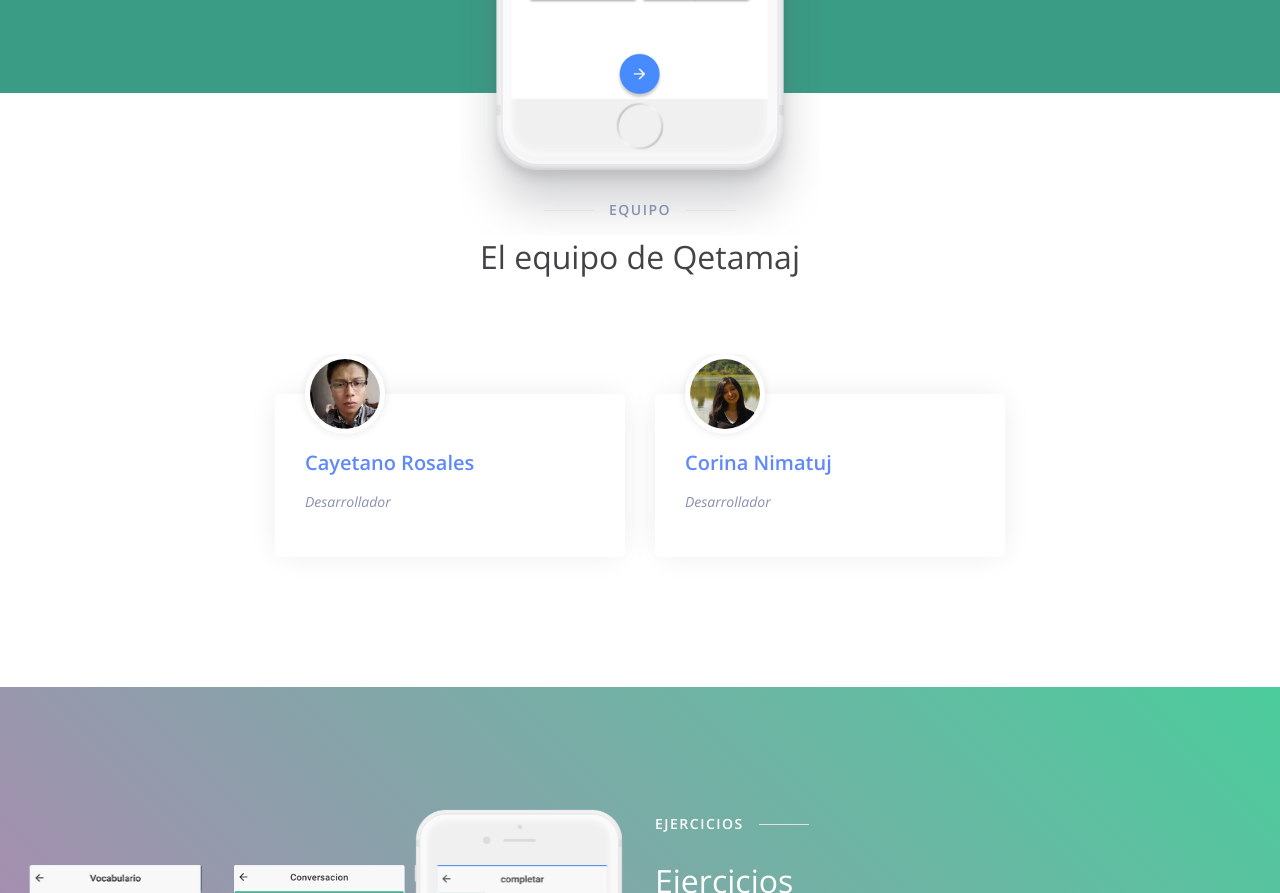
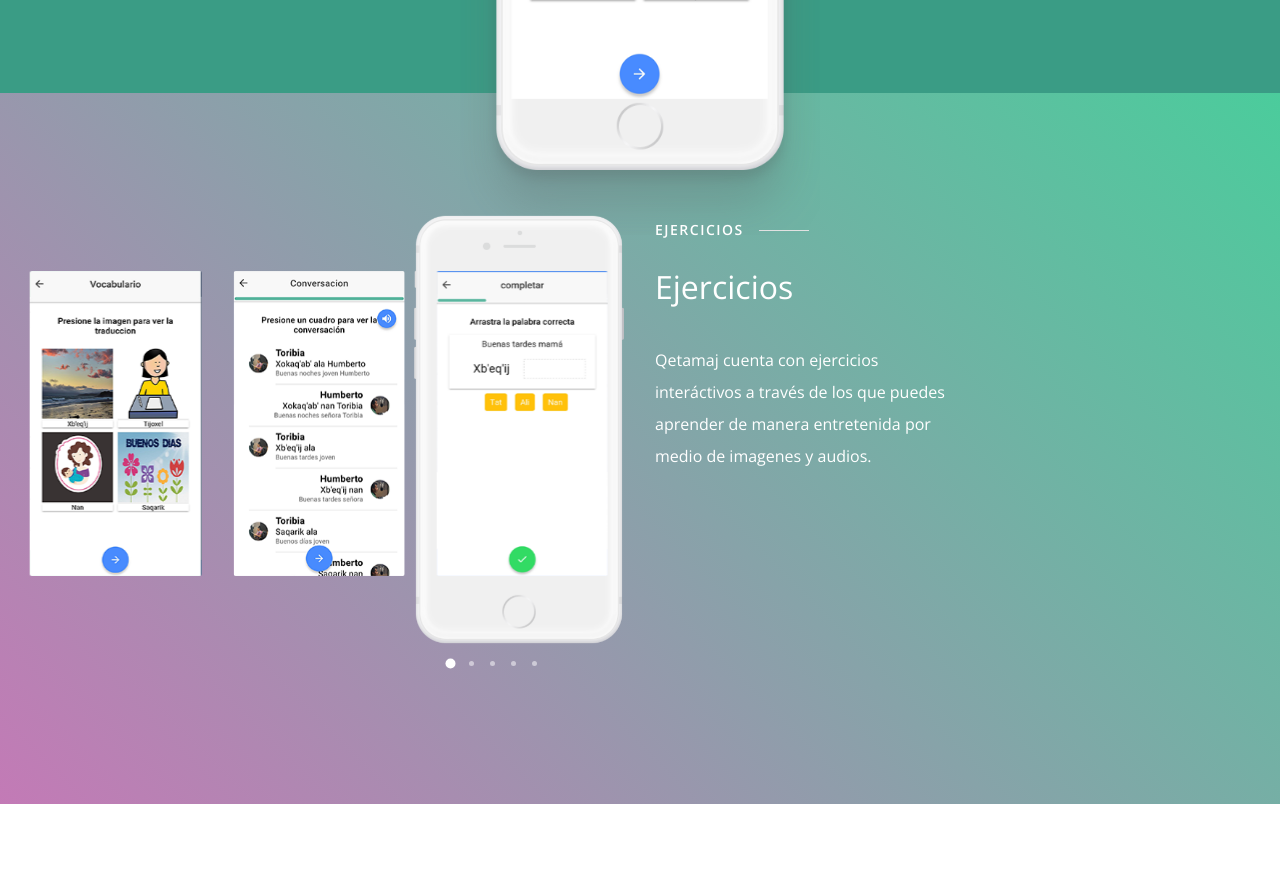
Before and after one commit to Qetamaj/landing, a plain HTML site: page index.html in a window 1280 px wide. Shown: the part 3636-4529 px from the top of the page. Drawn offline with nearby package versions, Linux system fonts and the light colour scheme.

Commit message:
sin nombres

```diff
--- a/index.html
+++ b/index.html
@@ -229,41 +229,7 @@
     </section>
     <!-- Feature-Area-End -->
     <!-- Testimonial-Area -->
-    <section class="testimonial-area" id="testimonial_page">
-        <div class="container">
-            <div class="row">
-                <div class="col-xs-12">
-                    <div class="page-title text-center">
-                        <h5 class="title">Equipo</h5>
-                        <h3 class="dark-color">El equipo de Qetamaj</h3>
-                        <div class="space-60"></div>
-                    </div>
-                </div>
-            </div>
-            <div class="row">
-                <div class="col-xs-12">
-                    <div class="team-slide">
-                        <div class="team-box">
-                            <div class="team-image">
-                                <img src="images/team-3.jpg" alt="">
-                            </div>
-                            <h4>Cayetano Rosales</h4>
-                            <h6 class="position">Desarrollador</h6>
 
-                        </div>
-                        <div class="team-box">
-                            <div class="team-image">
-                                <img src="images/team-2.jpg" alt="">
-                            </div>
-                            <h4>Corina Nimatuj</h4>
-                            <h6 class="position">Desarrollador</h6>
-
-                        </div>
-                    </div>
-                </div>
-            </div>
-        </div>
-    </section>
     <!-- Testimonial-Area-End -->
     <!-- Gallery-Area -->
     <section class="gallery-area section-padding" id="gallery_page">
```
